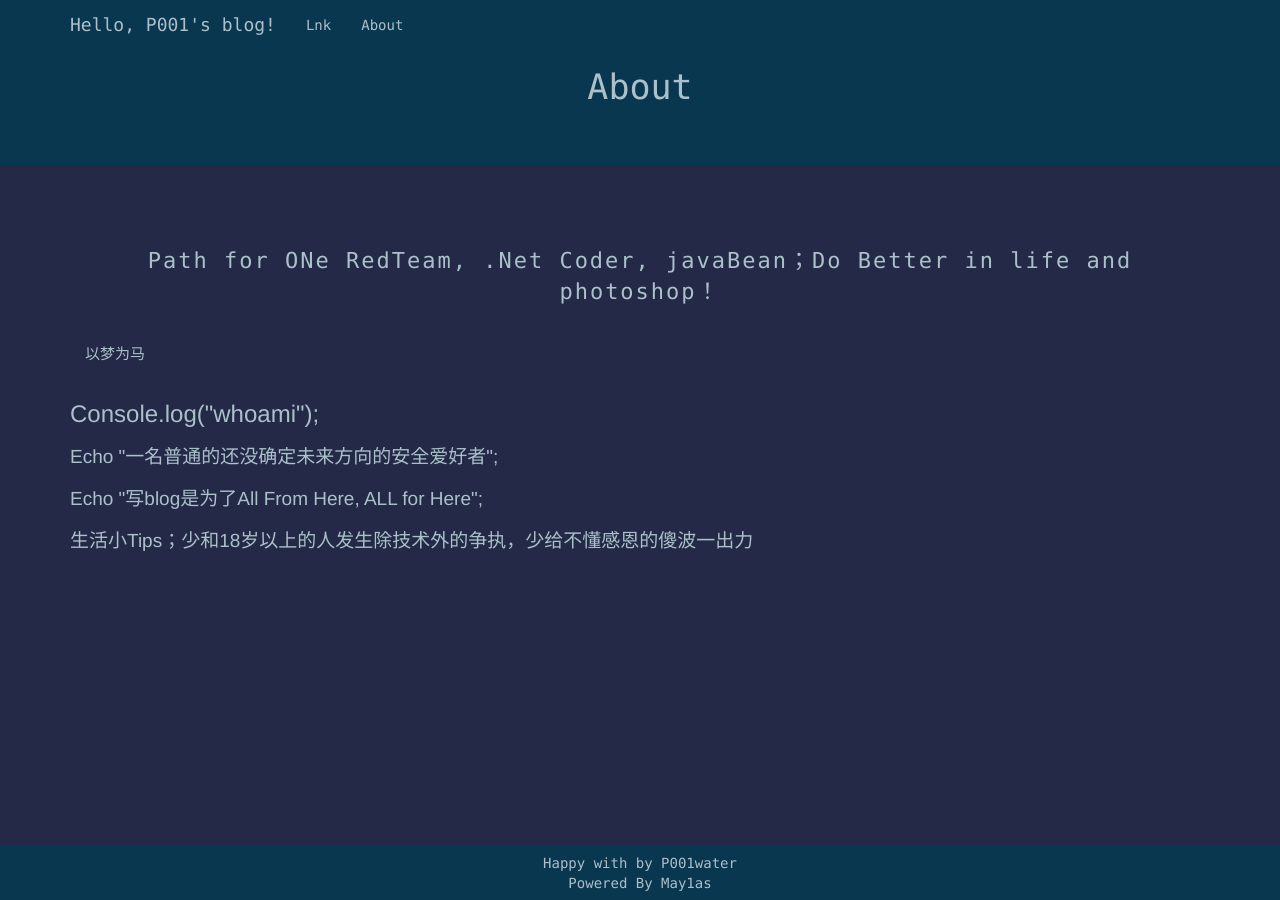
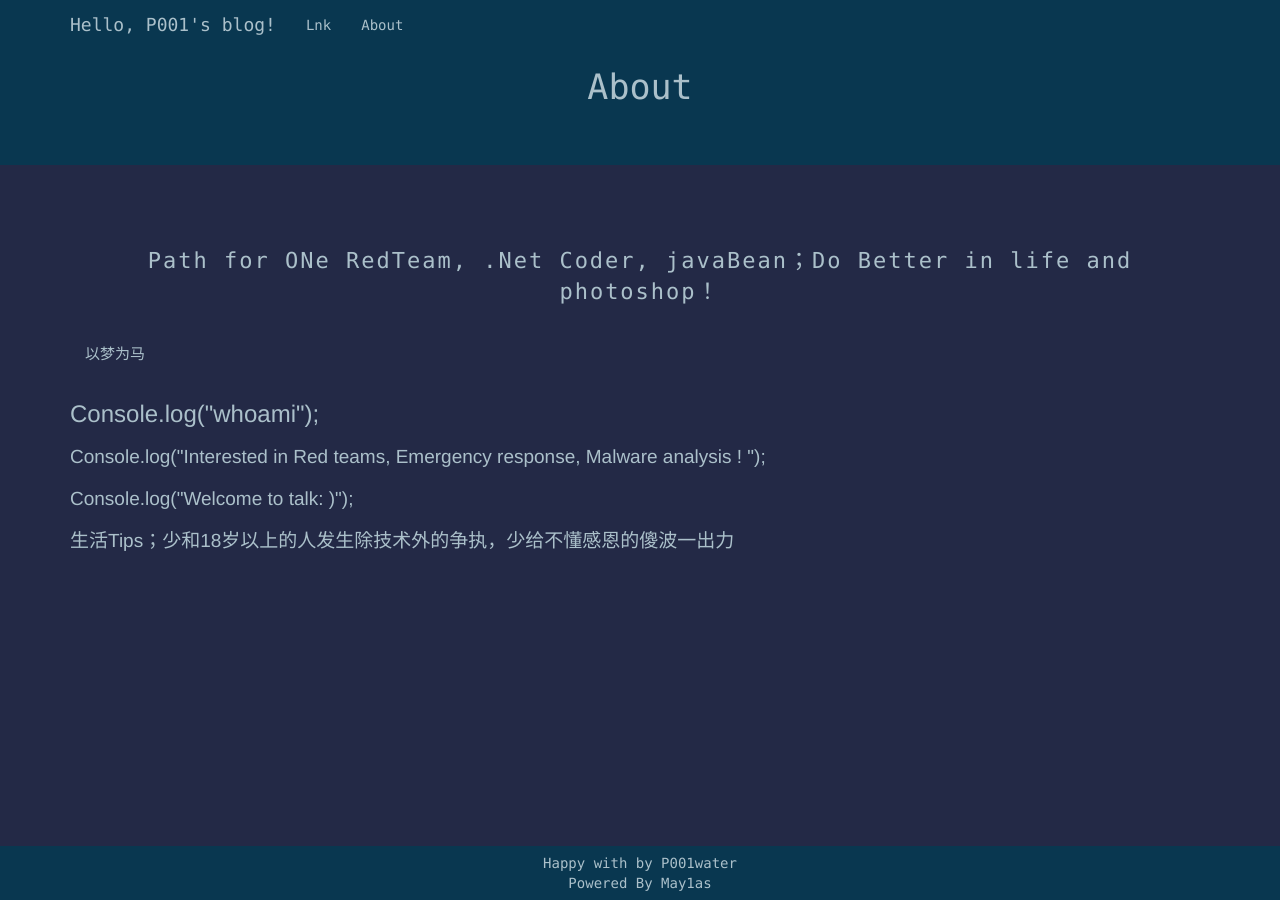
Before and after one commit to P001water/P001water.github.io, a Jekyll site: the page built from about.md, in a window 1280 px wide. Built offline with Jekyll 4.4.1, drawn with Linux system fonts in a browser that asks for light colours.

Commit message:
update hvv
update hvv

```diff
--- a/about.md
+++ b/about.md
@@ -19,8 +19,8 @@ permalink: /about/
 
 <h3> Console.log("whoami");<h3>
 <div class="manual-content">
-    Echo "一名普通的还没确定未来方向的安全爱好者";<br /><br />
-    Echo "写blog是为了All From Here, ALL for Here";<br /><br />
-    生活小Tips；少和18岁以上的人发生除技术外的争执，少给不懂感恩的傻波一出力<br /><br />
+    Console.log("Interested in Red teams, Emergency response, Malware analysis ! ");<br /><br />
+    Console.log("Welcome to talk: )");<br /><br />
+    生活Tips；少和18岁以上的人发生除技术外的争执，少给不懂感恩的傻波一出力<br /><br />
     &emsp;&emsp;&emsp;&emsp;&emsp;&emsp;
 </div>
```
Also changed, not shown: _posts/2023-07-24-Windows命名管道客户端模拟和PrintSpoofer原理探究.md (+1 -1 lines), _posts/2023-08-25-Hvv漫游日记与思考.md (added, +92 -0 lines), _posts/img/f4d28eaa3296c113ab837552752f812.jpg (added), _posts/img/image-20230828094223375.png (added), img/f4d28eaa3296c113ab837552752f812.jpg (added), img/image-20230828094223375.png (added), 13 other files.
